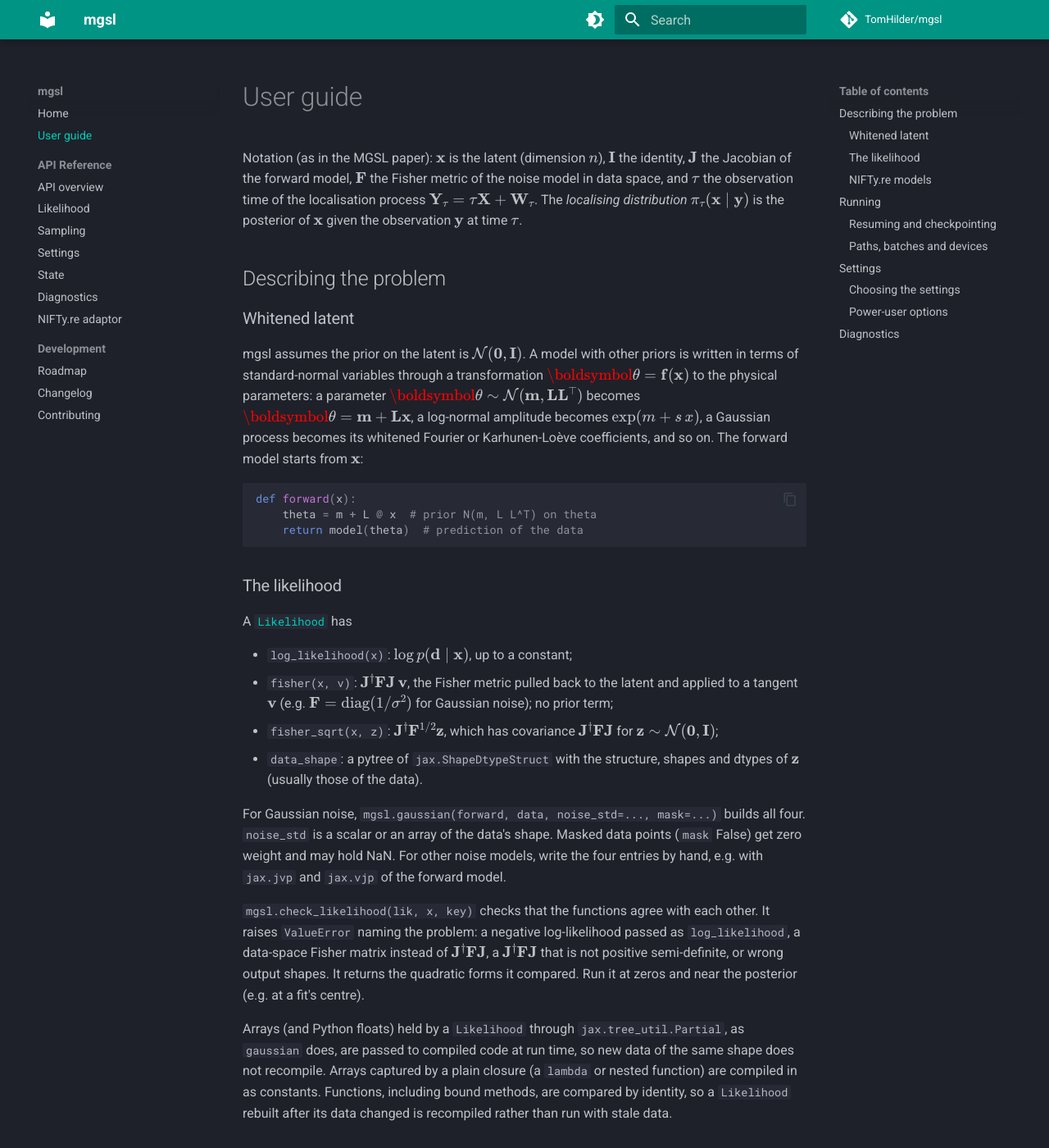
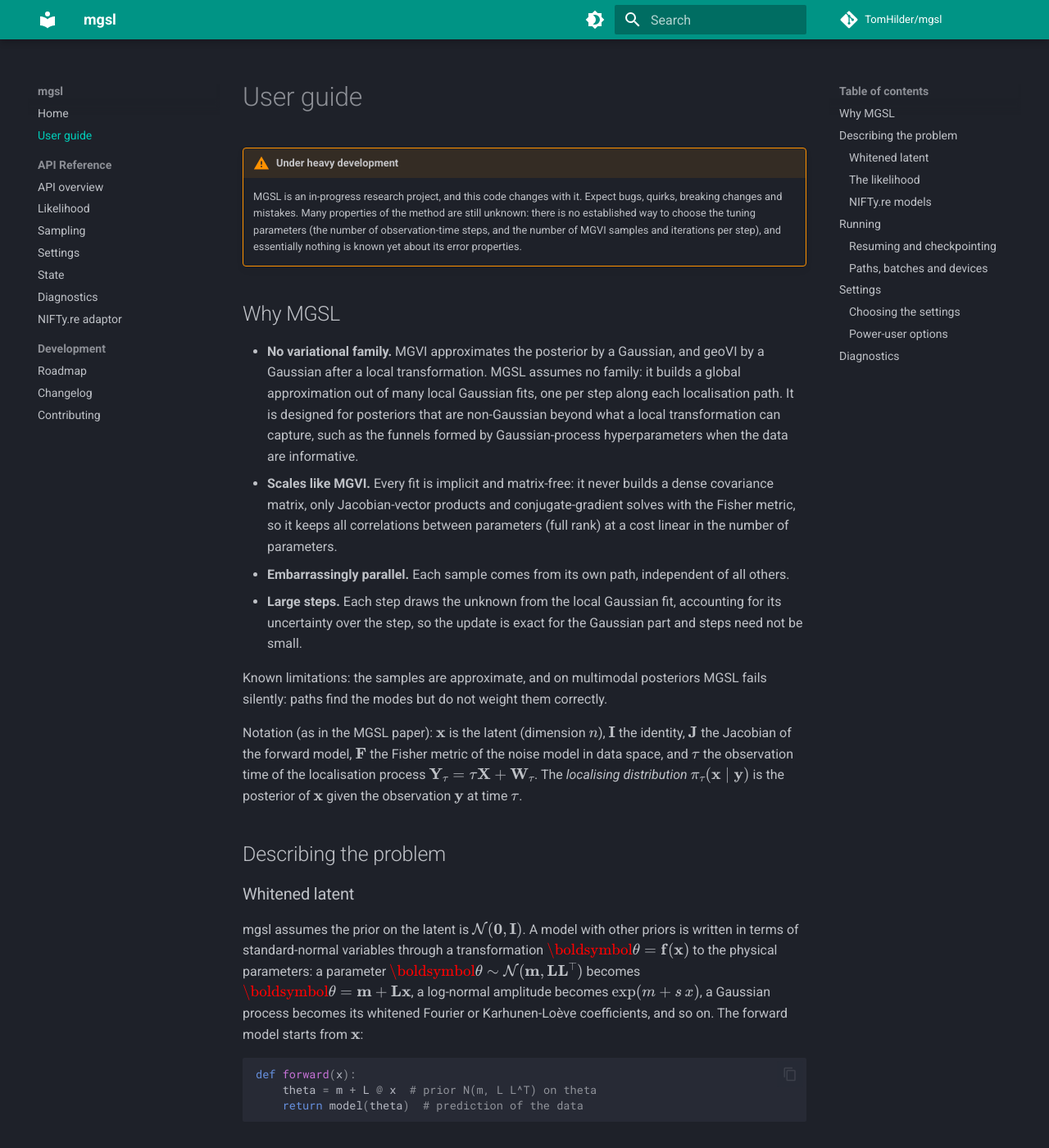
Before and after one commit to TomHilder/mgsl, an MkDocs documentation site: the page built from docs/guide.md, in a window 1280 px wide and 1400 px high. Shown: the whole window at 82% size. Built offline with MkDocs 1.6.1 and Material for MkDocs 9.7.7, drawn with Linux system fonts in a browser that asks for light colours; comment, search, counter and statistics services are not loaded.

Commit message:
README and guide: development status warning and why MGSL
Co-Authored-By: Claude Opus 5.5 <noreply@anthropic.com>

```diff
--- a/docs/guide.md
+++ b/docs/guide.md
@@ -1,4 +1,32 @@
 # User guide
+
+!!! warning "Under heavy development"
+    MGSL is an in-progress research project, and this code changes with it. Expect bugs,
+    quirks, breaking changes and mistakes. Many properties of the method are still unknown:
+    there is no established way to choose the tuning parameters (the number of observation-time
+    steps, and the number of MGVI samples and iterations per step), and essentially nothing is
+    known yet about its error properties.
+
+## Why MGSL
+
+- **No variational family.** MGVI approximates the posterior by a Gaussian, and geoVI by a
+  Gaussian after a local transformation. MGSL assumes no family: it builds a global
+  approximation out of many local Gaussian fits, one per step along each localisation path. It
+  is designed for posteriors that are non-Gaussian beyond what a local transformation can
+  capture, such as the funnels formed by Gaussian-process hyperparameters when the data are
+  informative.
+- **Scales like MGVI.** Every fit is implicit and matrix-free: it never builds a dense
+  covariance matrix, only Jacobian-vector products and conjugate-gradient solves with the Fisher
+  metric, so it keeps all correlations between parameters (full rank) at a cost linear in the
+  number of parameters.
+- **Embarrassingly parallel.** Each sample comes from its own path, independent of all others.
+- **Large steps.** Each step draws the unknown from the local Gaussian fit, accounting for its
+  uncertainty over the step, so the update is exact for the Gaussian part and steps need not
+  be small.
+
+Known limitations: the samples are approximate, and on multimodal posteriors MGSL fails
+silently: paths find the modes but do not weight them correctly.
+
 
 Notation (as in the MGSL paper): \(\mathbf{x}\) is the latent (dimension \(n\)), \(\mathbf{I}\) the
 identity, \(\mathbf{J}\) the Jacobian of the forward model, \(\mathbf{F}\) the Fisher metric of the
```
Also changed, not shown: README.md (+26 -0 lines).
